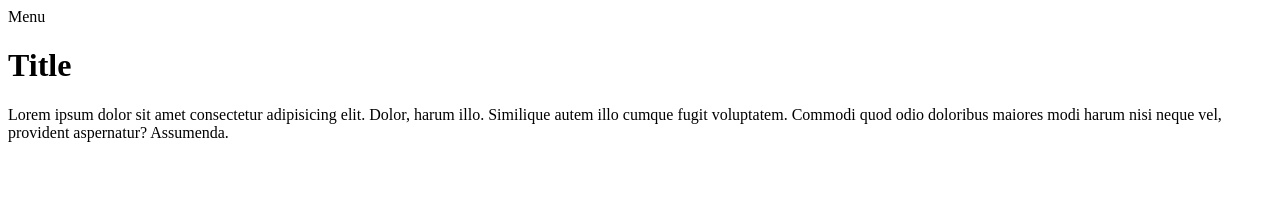
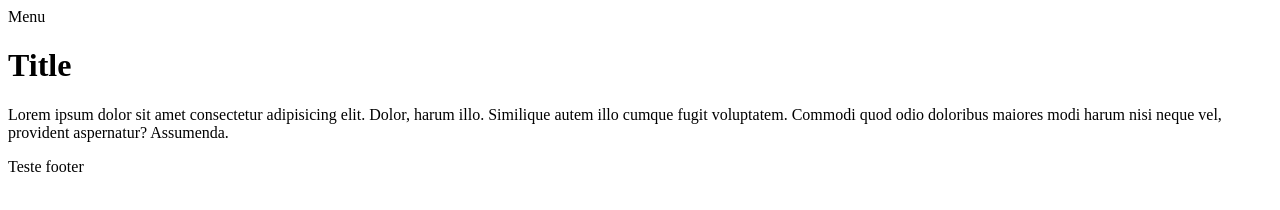
Before and after one commit to jorgemtoledo/cherry_git, a plain HTML site: page index.html in a window 1280 px wide. Drawn offline with Linux system fonts and the light colour scheme.

Commit message:
Add footer branch footer

```diff
--- a/index.html
+++ b/index.html
@@ -18,6 +18,7 @@
       provident aspernatur? Assumenda.
     </p>
   </section>
+  <footer>Teste footer</footer>
 </body>
 
 </html>
```
